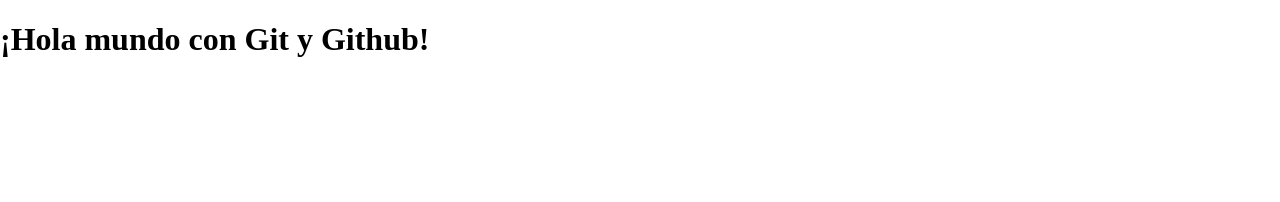
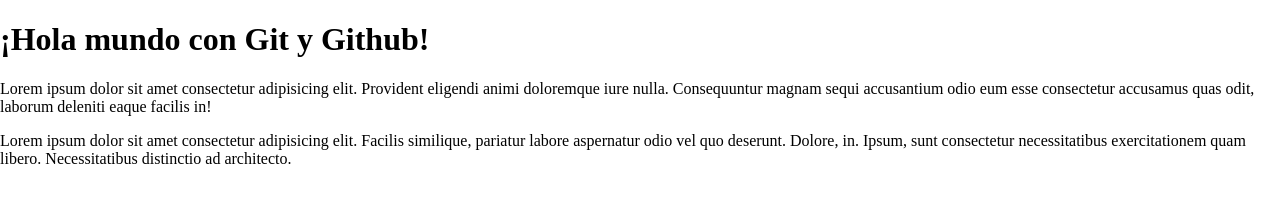
Before and after one commit to ManuJR/webhtml, a plain HTML site: page index.html in a window 1280 px wide. Drawn offline with Linux system fonts and the light colour scheme.

Commit message:
Nuevos párrafos en el index

```diff
--- a/index.html
+++ b/index.html
@@ -11,6 +11,9 @@
 
     <h1>¡Hola mundo con Git y Github!</h1>
 
+    <p> Lorem ipsum dolor sit amet consectetur adipisicing elit. Provident eligendi animi doloremque iure nulla. Consequuntur magnam sequi accusantium odio eum esse consectetur accusamus quas odit, laborum deleniti eaque facilis in!</p>
+
+    <p>Lorem ipsum dolor sit amet consectetur adipisicing elit. Facilis similique, pariatur labore aspernatur odio vel quo deserunt. Dolore, in. Ipsum, sunt consectetur necessitatibus exercitationem quam libero. Necessitatibus distinctio ad architecto.</p>
 
 </body>
 </html>
```
